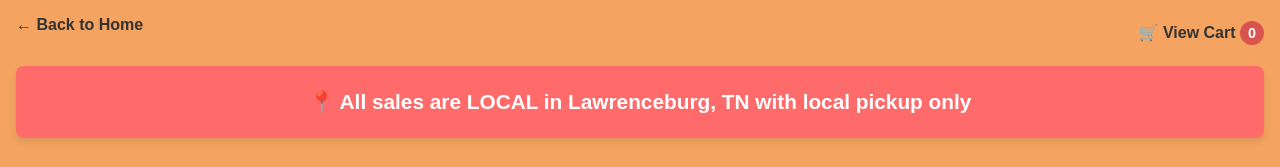
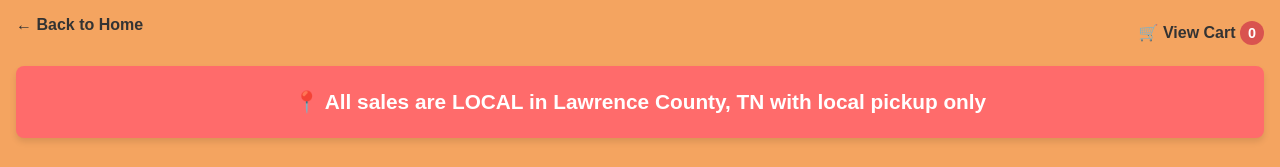
Before and after one commit to Lastfireman95/Notyourmamasfreshies, a plain HTML site: page HTML/Sales-page.html in a window 1280 px wide. Shown: the top 167 px of the page. Drawn offline with Linux system fonts and the light colour scheme.

Commit message:
update Readme

```diff
--- a/HTML/Sales-page.html
+++ b/HTML/Sales-page.html
@@ -136,7 +136,7 @@
     </div>
 
     <div class="notice">
-      📍 All sales are LOCAL in Lawrenceburg, TN with local pickup only
+      📍 All sales are LOCAL in Lawrence County, TN with local pickup only
     </div>
 
     <h1>Shop Our Freshies</h1>
```
Also changed, not shown: README.md.
